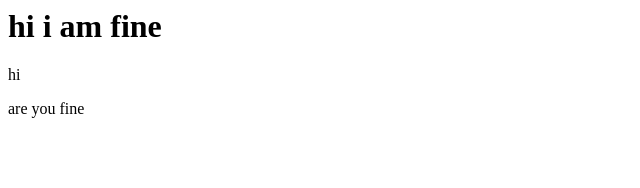
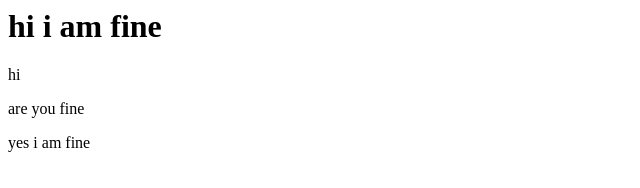
Before and after one commit to 32pankaj/my-newpreo, a plain HTML site: page index.html in a window 1280 px wide. Shown: the full height of the page, 0-640 px from the left. Drawn offline with Linux system fonts and the light colour scheme.

Commit message:
added feature

```diff
--- a/index.html
+++ b/index.html
@@ -3,4 +3,5 @@
 <h1> hi i am fine</h1>
 <p>hi</p>
 <p>are you fine</>
+<p> yes i am fine</p>
 </html>
```
